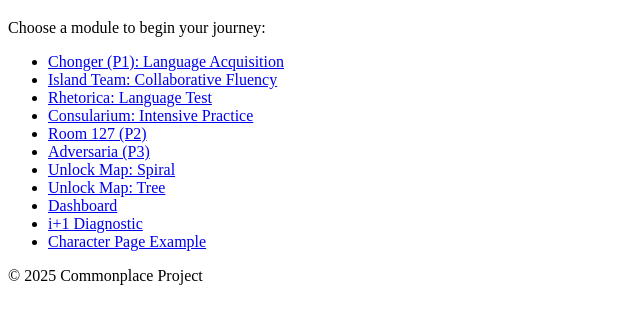
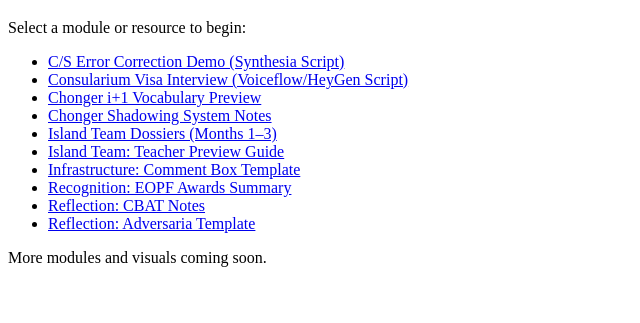
Before and after one commit to commonplace-site/commonplace, a plain HTML site: page index.html in a window 1280 px wide. Shown: the part 61-384 px from the top of the page, without its empty margins (0-640 px from the left). Drawn offline with Linux system fonts and the light colour scheme.

Commit message:
Add files via upload

```diff
--- a/index.html
+++ b/index.html
@@ -1,25 +1,25 @@
+
 <!DOCTYPE html>
 <html lang="en">
 <head>
     <meta charset="UTF-8">
-    <title>Welcome to Commonplace</title>
+    <title>Commonplace Project Portal</title>
 </head>
 <body>
     <h1>Welcome to Commonplace</h1>
-    <p>Choose a module to begin your journey:</p>
+    <p>Select a module or resource to begin:</p>
     <ul>
-        <li><a href="/chonger.html">Chonger (P1): Language Acquisition</a></li>
-        <li><a href="/island_team.html">Island Team: Collaborative Fluency</a></li>
-        <li><a href="/rhetorica.html">Rhetorica: Language Test</a></li>
-        <li><a href="/consularium.html">Consularium: Intensive Practice</a></li>
-        <li><a href="/room127.html">Room 127 (P2)</a></li>
-        <li><a href="/adversaria.html">Adversaria (P3)</a></li>
-        <li><a href="/spiral.html">Unlock Map: Spiral</a></li>
-        <li><a href="/tree.html">Unlock Map: Tree</a></li>
-        <li><a href="/dashboard.html">Dashboard</a></li>
-        <li><a href="/diagnostic.html">i+1 Diagnostic</a></li>
-        <li><a href="/character.html">Character Page Example</a></li>
+        <li><a href="Videos/C_S_ErrorCorrection_Script.txt">C/S Error Correction Demo (Synthesia Script)</a></li>
+        <li><a href="Videos/Consularium_Interview_Script.txt">Consularium Visa Interview (Voiceflow/HeyGen Script)</a></li>
+        <li><a href="Chonger/Vocab_i+1_Example.csv">Chonger i+1 Vocabulary Preview</a></li>
+        <li><a href="Chonger/Shadowing_Model_Notes.txt">Chonger Shadowing System Notes</a></li>
+        <li><a href="IslandTeam/Dossiers_Months1to3.txt">Island Team Dossiers (Months 1–3)</a></li>
+        <li><a href="IslandTeam/Teacher_Preview_Guide.txt">Island Team: Teacher Preview Guide</a></li>
+        <li><a href="Infrastructure/Comment_Box_Template.txt">Infrastructure: Comment Box Template</a></li>
+        <li><a href="Recognition/EOPF_Awards_Summary.txt">Recognition: EOPF Awards Summary</a></li>
+        <li><a href="Reflection/CBAT_Notes.txt">Reflection: CBAT Notes</a></li>
+        <li><a href="Reflection/Adversaria_Template.txt">Reflection: Adversaria Template</a></li>
     </ul>
-    <footer><p>&copy; 2025 Commonplace Project</p></footer>
+    <p>More modules and visuals coming soon.</p>
 </body>
 </html>
```
